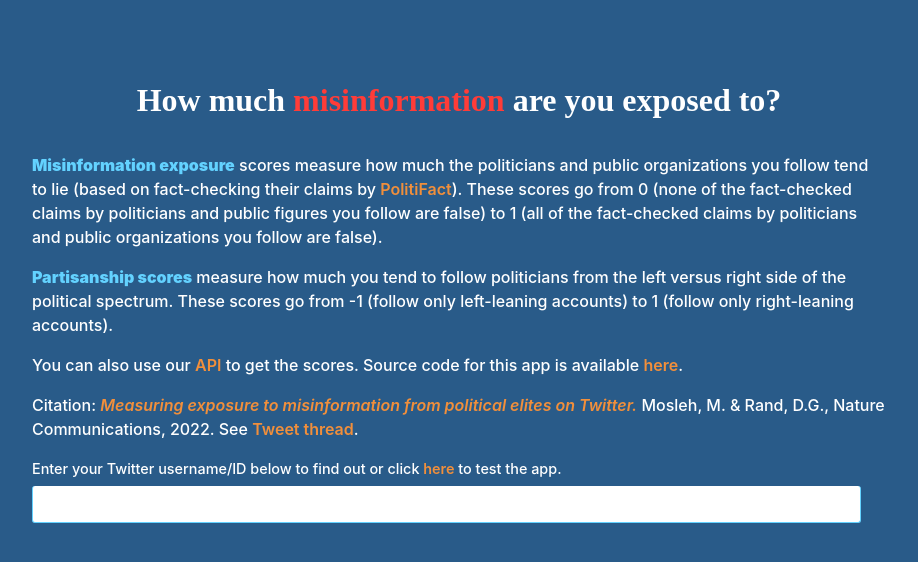
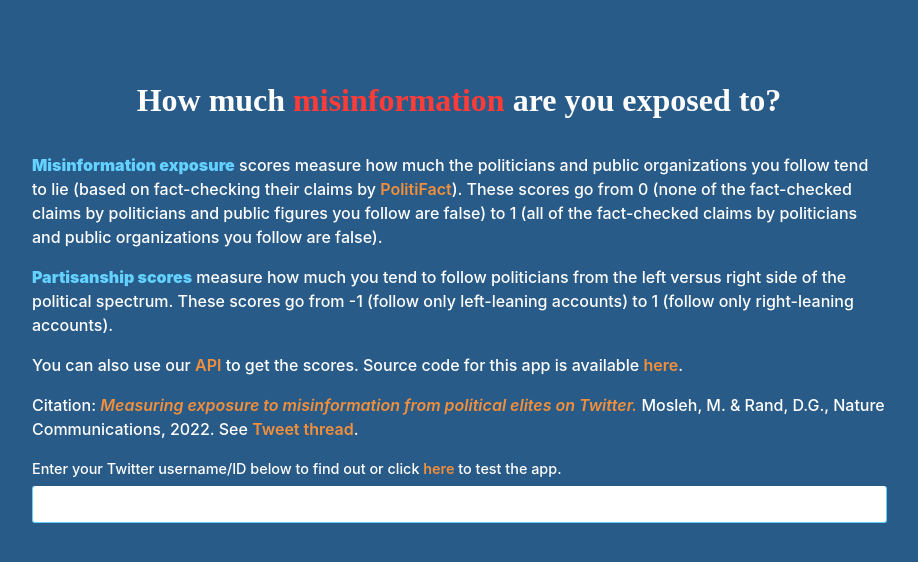
Before and after one commit to hauselin/misinfo-expose-svelte, a Svelte app: page / in a window 1280 px wide. Shown: the top 562 px of the page, without its empty margins (181-1099 px from the left). Built offline with nearby package versions, Linux system fonts and the light colour scheme; no server answers.

Commit message:
Change input box width

```diff
--- a/src/Input.svelte
+++ b/src/Input.svelte
@@ -200,7 +200,7 @@
 		border-top: 0px;
 		border-radius: 3px;
 		padding: 8px;
-		width: 95%;
+		width: 98%;
 	}
 	@media (max-width: 500px) {
 		input {
```
